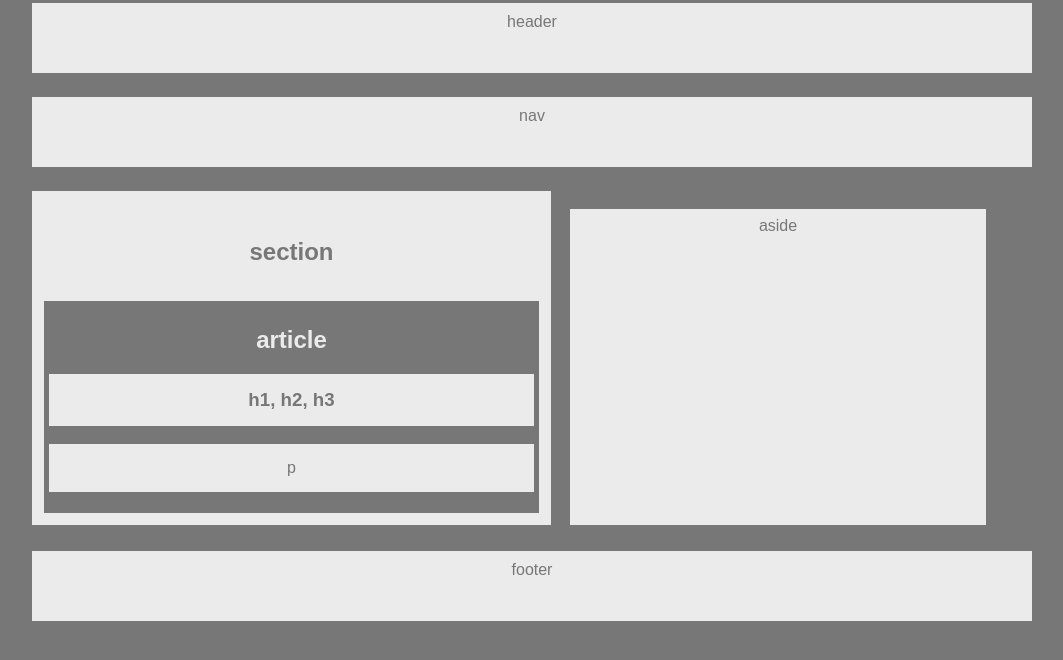
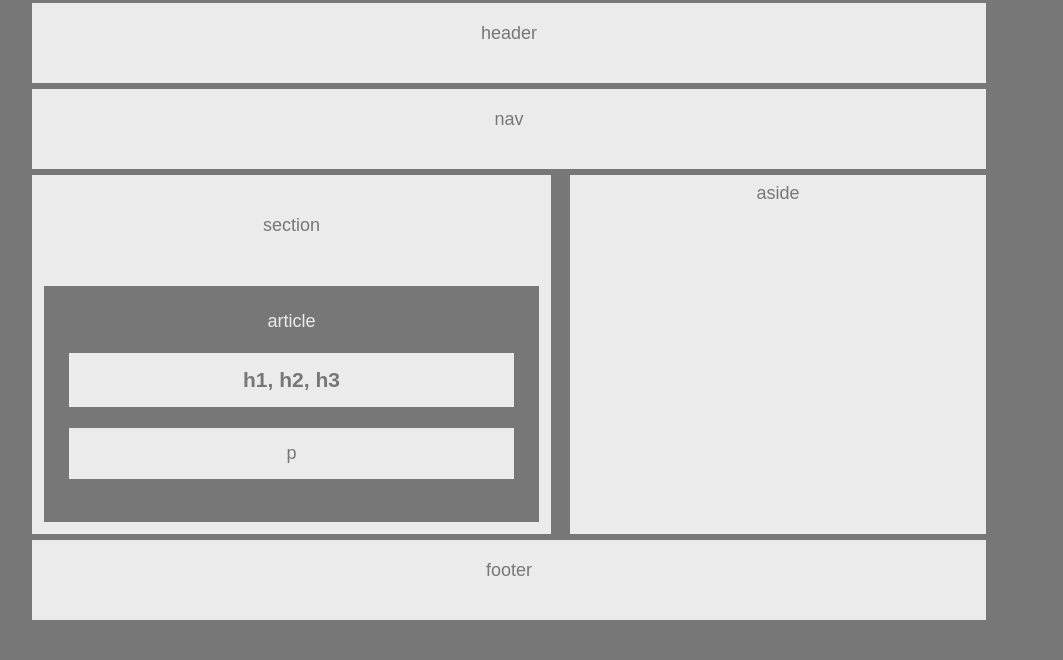
Before and after one commit to chrisharding88/HW-Wireframe, a plain HTML site: page index.html in a window 1280 px wide. Shown: the whole page, without its empty margins (131-1194 px from the left). Drawn offline with Linux system fonts and the light colour scheme.

Commit message:
restructured the wireframe by fixing the width of the aside and added the padding

```diff
--- a/index.html
+++ b/index.html
@@ -4,27 +4,22 @@
     <meta charset="UTF-8">
     <meta name="viewport" content="width=device-width, initial-scale=1.0">
     <meta http-equiv="X-UA-Compatible" content="ie=edge">
-    <link rel="stylesheet" href="styles.css">
-    <title>Document</title>
+    <link rel="stylesheet" type ="text/css" href="styles.css">
+    <title>HW-Wireframe</title>
 </head>
 <body>
 
     <header>header</header>
-    <br>
     <nav>nav</nav>
-    <br>
     <section>
-        <h1>section</h1>
+        <div id ="section">section</div>
         <article>
-            <h2>article</h2>
+            <div id="article">article</div>
                 <h1>h1, h2, h3</h1>
                 <p>p</p>
         </article>
     </section>
-    <br>
-    <aside>aside</aside>
-
-    <br><br><br><br><br><br><br><br><br><br><br><br><br><br><br><br><br><br><br>
+    <aside><div id="aside-text">aside</div></aside>
 
     <footer>footer</footer>
 </body>
--- a/styles.css
+++ b/styles.css
@@ -3,7 +3,7 @@ body{
     color: #777;
     background: #777;
     width: 960px;
-    font-size:'18px';
+    font-size: 18px;
     margin: 0 auto;
 }
 
@@ -14,15 +14,29 @@ header, nav, section, aside, footer{
 header, nav,footer {
     text-align: center;
     border-style: solid;
-    width: 1000px;
     height: 60px;
     margin: 0 auto;
-    padding-top: 10px;
+    padding-top: 20px;
+    display: block;
 }
+
+#section, #article{
+    text-align: center;
+}
+
+#section{
+    margin-top: 28px;
+}
+
+#article{
+    color: #ebebeb;
+}
+
 
 article{
     background: #777;
-    padding: 5px;
+    padding: 25px;
+    margin-top: 50px;
 }
 
 h2{
@@ -50,18 +64,19 @@ aside{
     border-style:solid;
     overflow: visible;
     width: 400px;
-    height: 300px;
+    height: 343px;
     padding: 8px;
 }
 
 h1, p{
     text-align: center;
     background: #ebebeb;
+    color: #777;
     padding: 15px;
 
 }
 
 
-footer:{
+footer {
     clear: both;
 }
```
